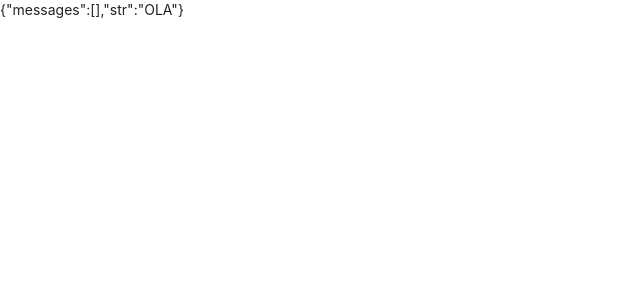
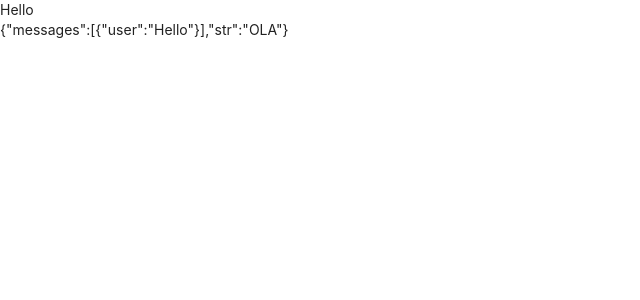
Before and after one commit to vbutrim/rushmyskills, a React (Create React App) app in the folder web/: page / in a window 1280 px wide. Shown: the top 300 px of the page, without its empty margins (0-640 px from the left). Built offline with nearby package versions, Linux system fonts and the light colour scheme.

Commit message:
ts for internal components

```diff
--- a/web/src/App.tsx
+++ b/web/src/App.tsx
@@ -1,6 +1,8 @@
 import React, { Component } from 'react';
 import {connect} from 'react-redux';
 import './App.css';
+import Menu from './components/Menu';
+import MenuContainer from './components/MenuContainer';
 import logo from './logo.svg';
 import {AppState} from './store';
 import {sendMessage} from './store/system/actions';
@@ -24,6 +26,7 @@ class App extends React.Component<ReduxType> {
 
     return (
       <div>
+        <MenuContainer />
         {JSON.stringify(system)}
       </div>
     );
--- /dev/null
+++ b/web/src/components/Menu.tsx
@@ -0,0 +1,18 @@
+import React, {Component} from 'react';
+import {Message} from '../store/system/types';
+
+interface MenuProps {
+    my: Message;
+}
+
+class Menu extends React.Component<MenuProps> {
+    public render(): React.ReactNode {
+        return (
+            <div>
+                {this.props.my.user}
+            </div>
+        );
+    }
+}
+
+export default Menu;
--- /dev/null
+++ b/web/src/components/MenuContainer.tsx
@@ -0,0 +1,20 @@
+import React from 'react';
+import {connect} from 'react-redux';
+import {AppState} from '../store';
+import Menu from './Menu';
+
+const mapStateToProps = (state: AppState) => ({
+    message: state.system.messages[0],
+});
+
+type ReduxType = ReturnType<typeof mapStateToProps>;
+
+class MenuContainer extends React.Component<ReduxType> {
+    public render(): React.ReactNode {
+        return (
+            <Menu my={this.props.message} />
+        );
+    }
+}
+
+export default connect(mapStateToProps)(MenuContainer);
--- a/web/src/components/navbar.tsx
+++ b/web/src/components/navbar.tsx
@@ -1,4 +1,5 @@
 import React, {Component} from 'react';
+
 
 class NavBar extends Component {
 
--- a/web/src/store/index.ts
+++ b/web/src/store/index.ts
@@ -1,6 +1,5 @@
 import {combineReducers, createStore} from 'redux';
 import {mainReducer} from './system/reducers';
-import {Message} from './system/types';
 
 const rootReducer = combineReducers({
     system: mainReducer,
--- a/web/src/store/system/reducers.ts
+++ b/web/src/store/system/reducers.ts
@@ -3,7 +3,7 @@
 import {ActionTypes, SEND_MESSAGE, State} from './types';
 
 const initialState: State = {
-    messages: [],
+    messages: [{user: 'Hello'}],
     str: 'OLA',
 };
 
```
Also changed, not shown: web/public/index.html (+0 -10 lines).
